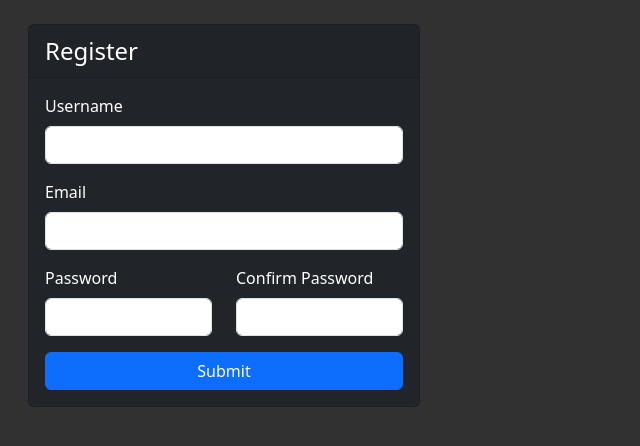
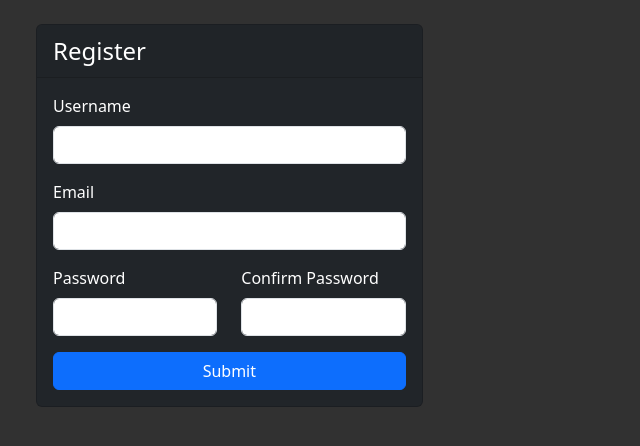
Before and after one commit to zHenriqueGN/EventPlaza, a Django app: page /authentication/register/ in a window 1280 px wide. Shown: the part 56-502 px from the top of the page, without its empty margins (0-640 px from the left). Run offline with Django 4.2, Linux system fonts and the light colour scheme; some libraries are stand-ins or nearby versions.

Commit message:
fix: change mx-3 to mx-4

```diff
--- a/core/apps/authentication/templates/login.html
+++ b/core/apps/authentication/templates/login.html
@@ -1,7 +1,7 @@
 {% extends "bases/base.html" %}
 {% block "title" %}Login{% endblock %}
 {% block "body" %}
-<div class="row mx-3">
+<div class="row mx-4">
     <div class="col-lg-4">
         {% include "fragments/authentication/loginform.html" %}
     </div>
--- a/core/apps/authentication/templates/register.html
+++ b/core/apps/authentication/templates/register.html
@@ -1,7 +1,7 @@
 {% extends "bases/base.html" %}
 {% block "title" %}Register{% endblock %}
 {% block "body" %}
-<div class="row mx-3">
+<div class="row mx-4">
 	<div class="col-lg-4">
 		{% include "fragments/authentication/registerform.html" %}
 	</div>
--- a/core/apps/events/templates/eventedit.html
+++ b/core/apps/events/templates/eventedit.html
@@ -1,7 +1,7 @@
 {% extends "bases/base.html" %}
 {% block "title" %}Edit Event{% endblock %}
 {% block "body" %}
-<div class="row mx-3">
+<div class="row mx-4">
     {% include "fragments/events/eventstable.html" with events=events %}
 </div>
 {% endblock %}
--- a/core/apps/events/templates/eventeditor.html
+++ b/core/apps/events/templates/eventeditor.html
@@ -1,7 +1,7 @@
 {% extends "bases/base.html" %}
 {% block "title" %}Event Editor{% endblock %}
 {% block "body" %}
-<div class="row mx-3">
+<div class="row mx-4">
     <div class="p-0 mb-3">
         <a href="{% url 'event_edit' %}"><button class="btn btn-primary">Back</button></a>
     </div>
```
